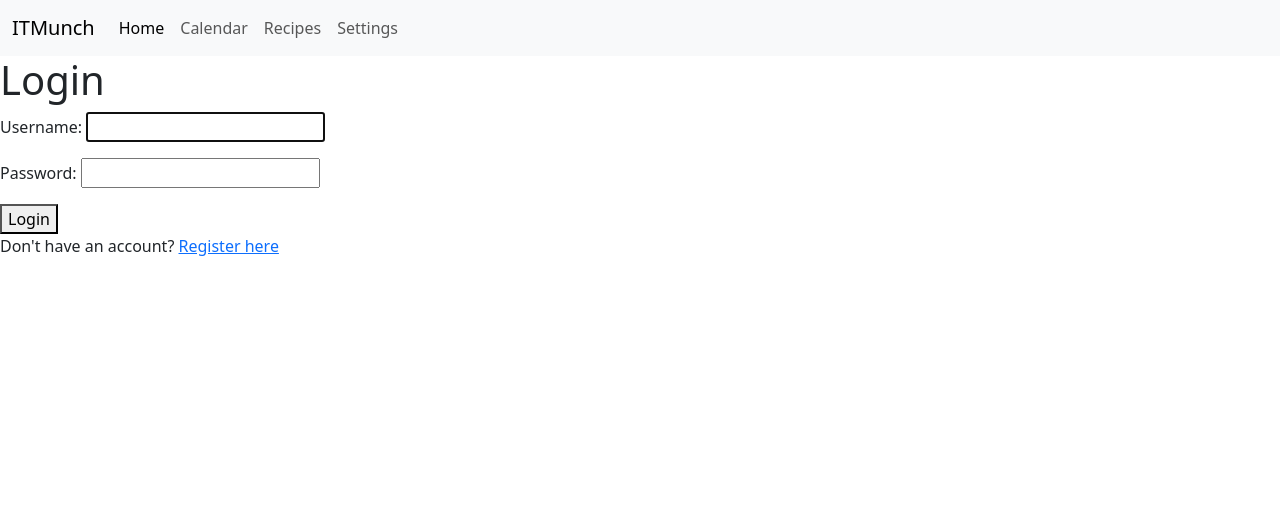
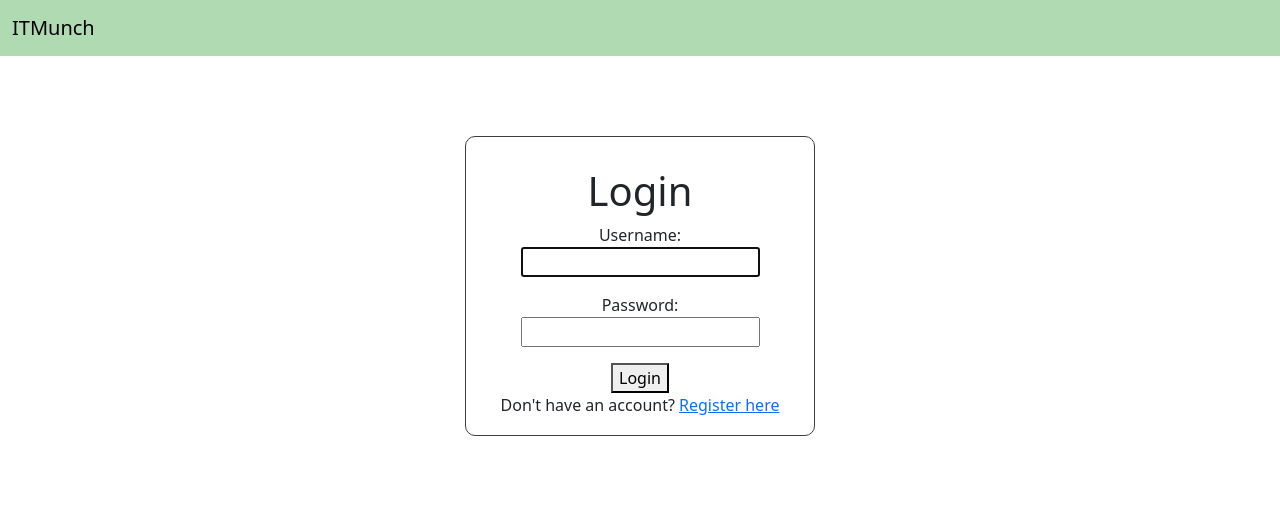
Before and after one commit to Noahruiters/webprog_final_project, a Django app: page /itmunch/login/ in a window 1280 px wide. Shown: the top 515 px of the page. Run offline with Django 4.2, Linux system fonts and the light colour scheme.

Commit message:
login changed

```diff
--- a/ITMunch/app_itmunch/static/app_itmunch/styles.css
+++ b/ITMunch/app_itmunch/static/app_itmunch/styles.css
@@ -0,0 +1,34 @@
+
+.navbar-custom {
+    background-color: #B0DBB2 !important;
+}
+
+.navbar-custom .navbar-brand,
+.navbar-custom .nav-link {
+    color: #000000 !important;
+}
+
+.navbar-custom .nav-link:hover {
+    color: #434343 !important;
+}
+
+.login {
+    display: flex;
+    flex-wrap: wrap;
+    align-items: center;
+    justify-content: center;
+    flex-direction: column;
+    text-align: center;
+    padding: 80px;
+
+}
+
+.login > div {
+    border-style: solid;
+    border-width: 0.5px;
+    border-color: #3e3e3e;
+    border-radius: 10px;
+    width: 350px;
+    height: 300px;
+    padding: 30px;
+}
--- a/ITMunch/app_itmunch/templates/app_itmunch/layout.html
+++ b/ITMunch/app_itmunch/templates/app_itmunch/layout.html
@@ -4,13 +4,14 @@
 <head>
     <meta charset="UTF-8">
     <meta name="viewport" content="width=device-width, initial-scale=1.0">
-    <link href="{% static 'app_itmunch/styles.css' %}" rel="stylesheet">
     <link href="https://cdn.jsdelivr.net/npm/bootstrap@5.3.3/dist/css/bootstrap.min.css" rel="stylesheet" integrity="sha384-QWTKZyjpPEjISv5WaRU9OFeRpok6YctnYmDr5pNlyT2bRjXh0JMhjY6hW+ALEwIH" crossorigin="anonymous">
     <script src="https://cdn.jsdelivr.net/npm/bootstrap@5.3.3/dist/js/bootstrap.bundle.min.js" integrity="sha384-YvpcrYf0tY3lHB60NNkmXc5s9fDVZLESaAA55NDzOxhy9GkcIdslK1eN7N6jIeHz" crossorigin="anonymous"></script>
+    <link href="{% static 'app_itmunch/styles.css' %}" rel="stylesheet">
+
     <title>{% block title %}{% endblock %}</title>
 </head>
 <body>
-    <nav class="navbar navbar-expand-lg bg-body-tertiary">
+    <nav class="navbar navbar-expand-lg navbar-custom">
         <div class="container-fluid">
           <a class="navbar-brand" href="#">ITMunch</a>
           <button class="navbar-toggler" type="button" data-bs-toggle="collapse" data-bs-target="#navbarNav" aria-controls="navbarNav" aria-expanded="false" aria-label="Toggle navigation">
@@ -33,7 +34,7 @@
             </ul>
           </div>
         </div>
-      </nav>
+    </nav>
     {% block body %}
     {% endblock %}
 </body>
--- a/ITMunch/app_itmunch/templates/app_itmunch/login.html
+++ b/ITMunch/app_itmunch/templates/app_itmunch/login.html
@@ -1,8 +1,31 @@
-{% extends "app_itmunch/layout.html" %}
+{% load static %}
+<!DOCTYPE html>
+<html lang="en">
+<head>
+    <meta charset="UTF-8">
+    <meta name="viewport" content="width=device-width, initial-scale=1.0">
+    <link href="https://cdn.jsdelivr.net/npm/bootstrap@5.3.3/dist/css/bootstrap.min.css" rel="stylesheet" integrity="sha384-QWTKZyjpPEjISv5WaRU9OFeRpok6YctnYmDr5pNlyT2bRjXh0JMhjY6hW+ALEwIH" crossorigin="anonymous">
+    <script src="https://cdn.jsdelivr.net/npm/bootstrap@5.3.3/dist/js/bootstrap.bundle.min.js" integrity="sha384-YvpcrYf0tY3lHB60NNkmXc5s9fDVZLESaAA55NDzOxhy9GkcIdslK1eN7N6jIeHz" crossorigin="anonymous"></script>
+    <link href="{% static 'app_itmunch/styles.css' %}" rel="stylesheet">
 
-{% block title %}Login{% endblock %}
+    <title>Login</title>
+</head>
+<body>
+    <nav class="navbar navbar-expand-lg navbar-custom">
+        <div class="container-fluid">
+          <a class="navbar-brand" href="#">ITMunch</a>
+          <button class="navbar-toggler" type="button" data-bs-toggle="collapse" data-bs-target="#navbarNav" aria-controls="navbarNav" aria-expanded="false" aria-label="Toggle navigation">
+            <span class="navbar-toggler-icon"></span>
+          </button>
+          <div class="collapse navbar-collapse" id="navbarNav">
+            <ul class="navbar-nav">
+            </ul>
+          </div>
+        </div>
+    </nav>
 
-{% block body %}
+    <div class="login">
+        <div>
     <h1>Login</h1>
     <form method="post">
         {% csrf_token %}
@@ -10,4 +33,7 @@
         <button type="submit">Login</button>
     </form>
     <p>Don't have an account? <a href="{% url 'app_itmunch:register' %}">Register here</a></p>
-{% endblock %}
+</div>
+</div>
+</body>
+</html>
```
Also changed, not shown: ITMunch/db.sqlite3.
